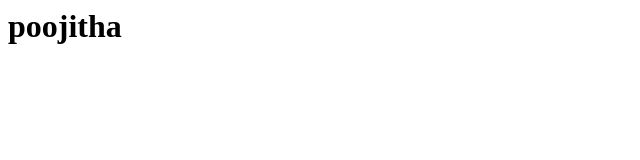
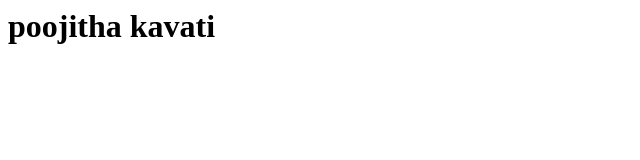
Before and after one commit to kavati-poojitha/devopss, a plain HTML site: page index.html in a window 1280 px wide. Shown: the whole page, without its empty margins (0-640 px from the left). Drawn offline with Linux system fonts and the light colour scheme.

Commit message:
Update index.html

```diff
--- a/index.html
+++ b/index.html
@@ -1,3 +1,3 @@
 <html>
-<h1>poojitha</h1>
+<h1>poojitha kavati</h1>
 </html>
```
